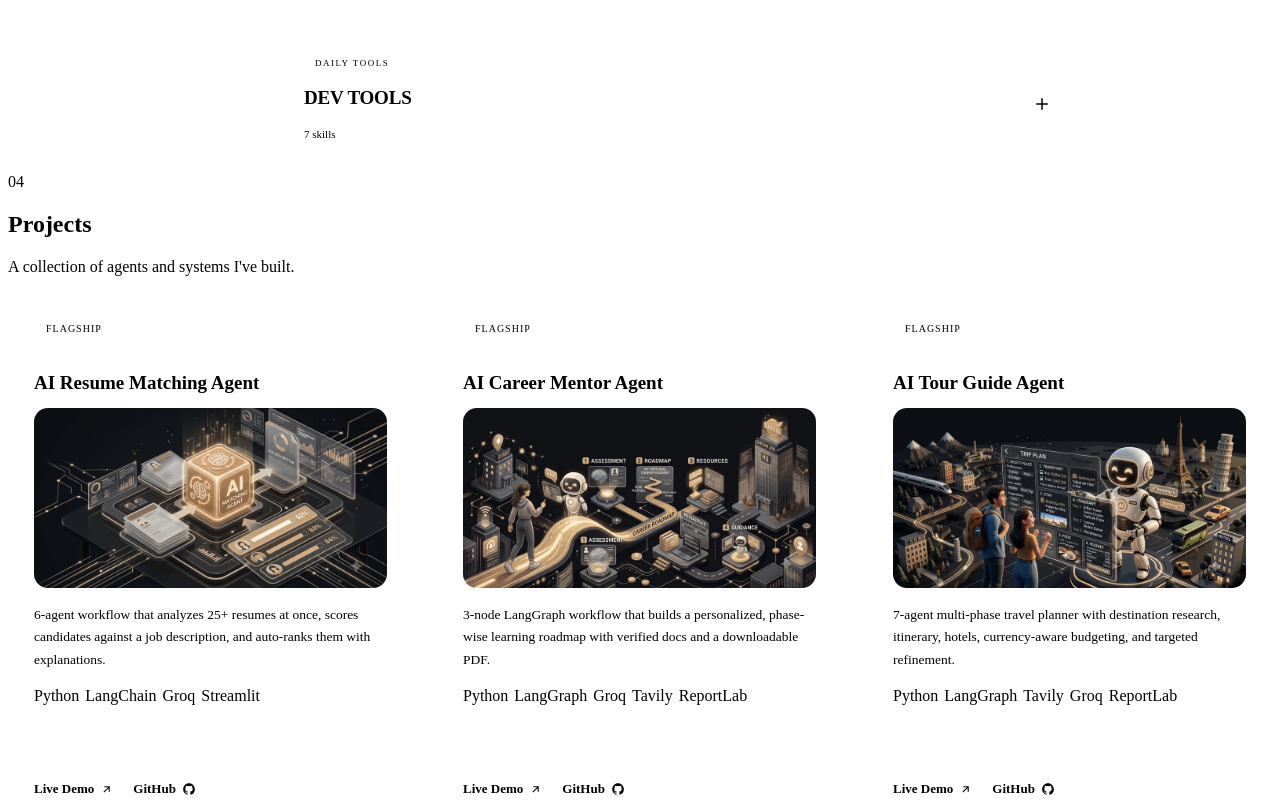
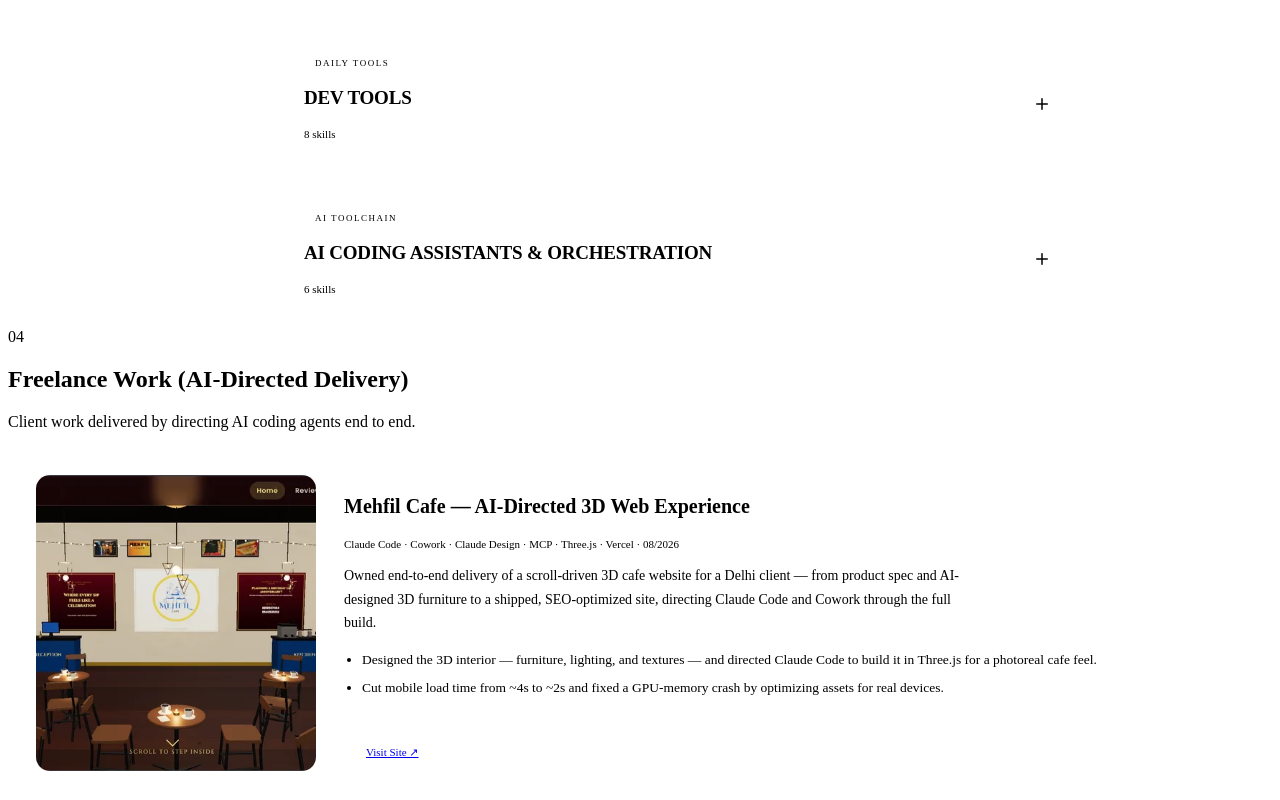
Before and after one commit to mr-basu-singh/basu_portfolio, a React (Vite) app: page / in a window 1280 px wide. Shown: the part 2600-3400 px from the top of the page. Built offline with nearby package versions, Linux system fonts and the light colour scheme; the HTML template or start-up script is replaced by a standard one.

Commit message:
Add Freelance Work section, update resume and skills to latest version

```diff
--- a/src/App.jsx
+++ b/src/App.jsx
@@ -8,6 +8,7 @@ import Hero from './components/sections/Hero';
 import Stats from './components/sections/Stats';
 import About from './components/sections/About';
 import Expertise from './components/sections/Expertise';
+import FreelanceWork from './components/sections/FreelanceWork';
 import Projects from './components/sections/Projects';
 import WhyBuilt from './components/sections/WhyBuilt';
 import Process from './components/sections/Process';
@@ -41,6 +42,7 @@ export default function App() {
         <Stats />
         <About />
         <Expertise />
+        <FreelanceWork />
         <Projects />
         <WhyBuilt />
         <Process />
--- a/src/components/sections/Architecture.jsx
+++ b/src/components/sections/Architecture.jsx
@@ -8,7 +8,7 @@ export default function ArchitectureSection() {
   return (
     <section id="architecture" ref={ref} className="section-shell arch-section">
       <div className="section-head">
-        <span className="section-num mono">07</span>
+        <span className="section-num mono">08</span>
         <h2 className="section-title reveal">A Real Example</h2>
         <div className="section-line" />
       </div>
--- a/src/components/sections/Certifications.jsx
+++ b/src/components/sections/Certifications.jsx
@@ -9,7 +9,7 @@ export default function Certifications() {
   return (
     <section id="certifications" ref={ref} className="section-shell tight cert-section">
       <div className="section-head">
-        <span className="section-num mono">08</span>
+        <span className="section-num mono">09</span>
         <h2 className="section-title reveal">Certifications &amp; Training</h2>
         <div className="section-line" />
       </div>
--- a/src/components/sections/Education.jsx
+++ b/src/components/sections/Education.jsx
@@ -69,7 +69,7 @@ export default function Education() {
   return (
     <section id="education" ref={ref} className="section-shell tight edu-section">
       <div className="section-head">
-        <span className="section-num mono">09</span>
+        <span className="section-num mono">10</span>
         <h2 className="section-title reveal in">Education</h2>
         <div className="section-line" />
       </div>
--- a/src/components/sections/Expertise.jsx
+++ b/src/components/sections/Expertise.jsx
@@ -9,6 +9,7 @@ const LABELS = {
   models: 'MODELS USED',
   data: 'RETRIEVAL LAYER',
   tools: 'DAILY TOOLS',
+  orchestration: 'AI TOOLCHAIN',
 };
 
 function SkillCard({ e, index, label, open, onEnter, onLeave, onClick }) {
--- /dev/null
+++ b/src/components/sections/FreelanceWork.jsx
@@ -0,0 +1,63 @@
+import { useRef } from 'react';
+import useReveal from '../../hooks/useReveal';
+import { freelanceWork } from '../../data/content';
+
+export default function FreelanceWork() {
+  const ref = useRef();
+  useReveal(ref, []);
+
+  return (
+    <section id="freelance" ref={ref} className="section-shell tight freelance-section">
+      <div className="section-head">
+        <span className="section-num mono">04</span>
+        <h2 className="section-title reveal">Freelance Work (AI-Directed Delivery)</h2>
+        <div className="section-line" />
+      </div>
+      <p className="section-sub reveal">Client work delivered by directing AI coding agents end to end.</p>
+
+      <div className="freelance-shelf">
+        {freelanceWork.map((f) => (
+          <div key={f.title} className="freelance-plaque liquid-card reveal">
+            <div className="freelance-media">
+              <img src={f.image} alt={f.title} loading="lazy" decoding="async" />
+            </div>
+            <div className="freelance-body">
+              <h3 className="display">{f.title}</h3>
+              <p className="freelance-meta mono">{f.tools.join(' · ')} · {f.date}</p>
+              <p className="freelance-desc">{f.desc}</p>
+              <ul className="freelance-highlights">
+                {f.highlights.map((h, i) => <li key={i}>{h}</li>)}
+              </ul>
+              {f.link && (
+                <a href={f.link} target="_blank" rel="noopener noreferrer" className="btn ghost freelance-btn">
+                  Visit Site ↗
+                </a>
+              )}
+            </div>
+          </div>
+        ))}
+      </div>
+
+      <style>{`
+        .freelance-shelf{ display:flex; flex-direction:column; gap:20px; }
+        .freelance-plaque{ display:grid; grid-template-columns:280px 1fr; gap:28px; padding:28px; border-radius:18px; align-items:stretch; }
+        .freelance-media{
+          border-radius:14px; overflow:hidden; background:var(--surface-2);
+          min-height:180px; display:flex; align-items:center; justify-content:center;
+        }
+        .freelance-media img{ width:100%; height:100%; object-fit:cover; display:block; }
+        .freelance-body h3{ font-size:20px; font-weight:600; }
+        .freelance-meta{ font-size:11px; color:var(--accent-2); margin-top:6px; }
+        .freelance-desc{ font-size:14px; color:var(--text-dim); line-height:1.7; margin-top:14px; max-width:640px; }
+        .freelance-highlights{ margin-top:14px; padding-left:18px; display:flex; flex-direction:column; gap:6px; }
+        .freelance-highlights li{ font-size:13.5px; color:var(--text-dim); line-height:1.6; }
+        .freelance-btn{ margin-top:20px; padding:12px 22px; font-size:11px; display:inline-block; }
+
+        @media (max-width:720px){
+          .freelance-plaque{ grid-template-columns:1fr; text-align:left; }
+          .freelance-media{ min-height:200px; }
+        }
+      `}</style>
+    </section>
+  );
+}
--- a/src/components/sections/Process.jsx
+++ b/src/components/sections/Process.jsx
@@ -21,7 +21,7 @@ export default function Process() {
   return (
     <section id="process" ref={ref} className="section-shell process-section">
       <div className="section-head">
-        <span className="section-num mono">06</span>
+        <span className="section-num mono">07</span>
         <h2 className="section-title reveal">How I Build Before I Deploy</h2>
         <div className="section-line" />
       </div>
--- a/src/components/sections/Projects.jsx
+++ b/src/components/sections/Projects.jsx
@@ -171,7 +171,7 @@ export default function Projects() {
   return (
     <section id="projects" ref={ref} className="section-shell projects-section">
       <div className="section-head">
-        <span className="section-num mono">04</span>
+        <span className="section-num mono">05</span>
         <h2 className="section-title reveal">Projects</h2>
         <div className="section-line" />
       </div>
--- a/src/components/sections/ResumeContact.jsx
+++ b/src/components/sections/ResumeContact.jsx
@@ -20,6 +20,19 @@ function ResumeDocument({ compact = false }) {
       <h3 className="resume-doc-h">Skills</h3>
       {resumeDoc.skills.map((s) => (
         <p key={s.label} className="resume-doc-line"><strong>{s.label}</strong><br />{s.value}</p>
+      ))}
+
+      <h3 className="resume-doc-h">Freelance Work (AI-Directed Delivery)</h3>
+      {resumeDoc.freelance.map((p) => (
+        <div key={p.heading} className="resume-doc-proj">
+          <div className="resume-doc-proj-head">
+            <strong>{p.heading}</strong>
+          </div>
+          {p.demo && <p className="resume-doc-demo">{p.demo}</p>}
+          <ul>
+            {p.bullets.map((b, i) => <li key={i}>{b}</li>)}
+          </ul>
+        </div>
       ))}
 
       <h3 className="resume-doc-h">Projects</h3>
@@ -149,7 +162,7 @@ export default function ResumeContact() {
   return (
     <section id="resume" ref={ref} className="section-shell tight resume-section">
       <div className="section-head">
-        <span className="section-num mono">10</span>
+        <span className="section-num mono">11</span>
         <h2 className="section-title reveal">Resume &amp; Contact</h2>
         <div className="section-line" />
       </div>
--- a/src/components/sections/WhyBuilt.jsx
+++ b/src/components/sections/WhyBuilt.jsx
@@ -9,7 +9,7 @@ export default function WhyBuilt() {
   return (
     <section id="why-built" ref={ref} className="section-shell why-section">
       <div className="section-head">
-        <span className="section-num mono">05</span>
+        <span className="section-num mono">06</span>
         <h2 className="section-title reveal">Why I Built These Projects</h2>
         <div className="section-line" />
       </div>
--- a/src/data/content.js
+++ b/src/data/content.js
@@ -69,7 +69,27 @@ export const expertise = [
   {
     key: 'tools',
     title: 'Dev Tools',
-    items: ['Git', 'GitHub', 'VS Code', 'Cursor', 'Claude Code', 'Docker', 'Postman'],
+    items: ['Git', 'GitHub', 'VS Code', 'Cursor', 'Claude Code', 'Docker', 'Postman', 'Vercel'],
+  },
+  {
+    key: 'orchestration',
+    title: 'AI Coding Assistants & Orchestration',
+    items: ['Claude Code', 'Cowork', 'Claude Design', 'MCP Servers', 'Plugin Marketplaces', 'Multi-turn AI Orchestration'],
+  },
+];
+
+export const freelanceWork = [
+  {
+    title: 'Mehfil Cafe — AI-Directed 3D Web Experience',
+    date: '08/2026',
+    tools: ['Claude Code', 'Cowork', 'Claude Design', 'MCP', 'Three.js', 'Vercel'],
+    link: 'https://mehfilcafe.vercel.app/',
+    image: '/images/mehfil-cafe.webp',
+    desc: "Owned end-to-end delivery of a scroll-driven 3D cafe website for a Delhi client — from product spec and AI-designed 3D furniture to a shipped, SEO-optimized site, directing Claude Code and Cowork through the full build.",
+    highlights: [
+      'Designed the 3D interior — furniture, lighting, and textures — and directed Claude Code to build it in Three.js for a photoreal cafe feel.',
+      'Cut mobile load time from ~4s to ~2s and fixed a GPU-memory crash by optimizing assets for real devices.',
+    ],
   },
 ];
 
@@ -253,8 +273,19 @@ export const resumeDoc = {
     { label: 'AI & Agent Frameworks', value: 'LangChain, LangGraph, Google ADK, CrewAI (Learning)' },
     { label: 'LLMs & AI Technologies', value: 'Generative AI, Agentic AI, Multi-Agent Systems, LLM Integration, Prompt Engineering, Tool Calling, Reasoning Workflows, Guardrails, OpenAI API, Groq API' },
     { label: 'RAG & Vector Databases', value: 'Retrieval-Augmented Generation (RAG), FAISS, ChromaDB, Embeddings, Sentence Transformers, Document Loaders, Text Splitters, Vector Databases, Tokenization' },
-    { label: 'Developer Tools', value: 'Git, GitHub, VS Code, Cursor, Postman, Docker' },
-    { label: 'AI Coding Assistants', value: 'Claude Code' },
+    { label: 'AI Coding Assistants & Orchestration', value: 'Claude Code, Cowork, Claude Design, MCP (Model Context Protocol) servers, plugin marketplaces, multi-turn AI orchestration' },
+    { label: 'Developer Tools', value: 'Git, GitHub, VS Code, Cursor, Postman, Docker, Vercel' },
+  ],
+  freelance: [
+    {
+      heading: 'Mehfil Cafe — AI-Directed 3D Web Experience | Claude Code, Cowork, Claude Design, MCP, Three.js, Vercel',
+      demo: 'mehfilcafe.vercel.app',
+      bullets: [
+        'Owned end-to-end delivery of a scroll-driven 3D cafe website for a Delhi client — authored the product spec, designed the 14-step camera narrative and section layout, chose the deployment stack, and orchestrated Claude Code + Cowork through multi-turn iteration to a shipped, SEO-optimised product.',
+        'Designed 3D furniture assets (bistro chair, cafe table, triangular-cage pendant lamp) in Claude Design, exported as GLB models, and directed Claude Code to integrate them into a Three.js interior with RoomEnvironment image-based lighting, procedurally-generated PBR wood/plaster textures, and warm point-light bloom for a photoreal cafe atmosphere.',
+        'Curated a project-specific AI toolchain — integrated 21st.dev MCP server for UI component intelligence, installed the ui-ux-pro-max plugin for design-token guidance, wrote task-specific system prompts — and directed Claude Code through performance and QA cycles that cut LCP from ~4s to ~2s on 4G (via a base64-blob-to-external-files refactor) and resolved a mobile GPU-memory crash at the menu step by tuning texture super-sampling and pixel ratio per device.',
+      ],
+    },
   ],
   projects: [
     {
@@ -273,15 +304,6 @@ export const resumeDoc = {
         'Architected a 3-node LangGraph workflow that dynamically extracts top 10 in-demand skills for target roles, integrating Tavily Search API to provide real-time, verified documentation links for each skill.',
         'Developed a structured roadmap generation engine that synthesizes role-specific learning paths, pro tips, and completion timelines, increasing user engagement by providing actionable, personalized career guidance.',
         'Automated the generation of branded, downloadable career roadmaps using ReportLab, reducing manual document creation time by 90%.',
-      ],
-    },
-    {
-      heading: 'AIForge: AI Evaluation & Agent Testing Platform | GitHub',
-      demo: 'Python, FastAPI, Streamlit, LLM APIs, Sentence Transformers, SQLAlchemy, Docker',
-      bullets: [
-        'Engineered a full-stack benchmarking platform evaluating 4 LLMs (Llama 3.3, Llama 3.1, Gemma 2, Qwen QwQ) against custom datasets, utilizing Sentence Transformer similarity and LLM-as-a-Judge metrics to optimize model selection for quality and cost-efficiency.',
-        'Implemented a custom hallucination detection system with a 0.4 similarity threshold, identifying Llama 3.3 as the optimal high-performance model (0.695 similarity / 7.4 judge score) while validating Llama 3.1 for 4.5× cost reduction in production.',
-        'Developed 15 REST API endpoints via FastAPI with Swagger documentation, backed by a SQLite/SQLAlchemy experiment-tracking system and Docker Compose deployment, validated with a 12-test unit test suite.',
       ],
     },
   ],
```
Also changed, not shown: compress-images.js (line endings or trailing spaces), public/images/mehfil-cafe.webp (added), 1 other file (tests, documents, lock files or other folders).
